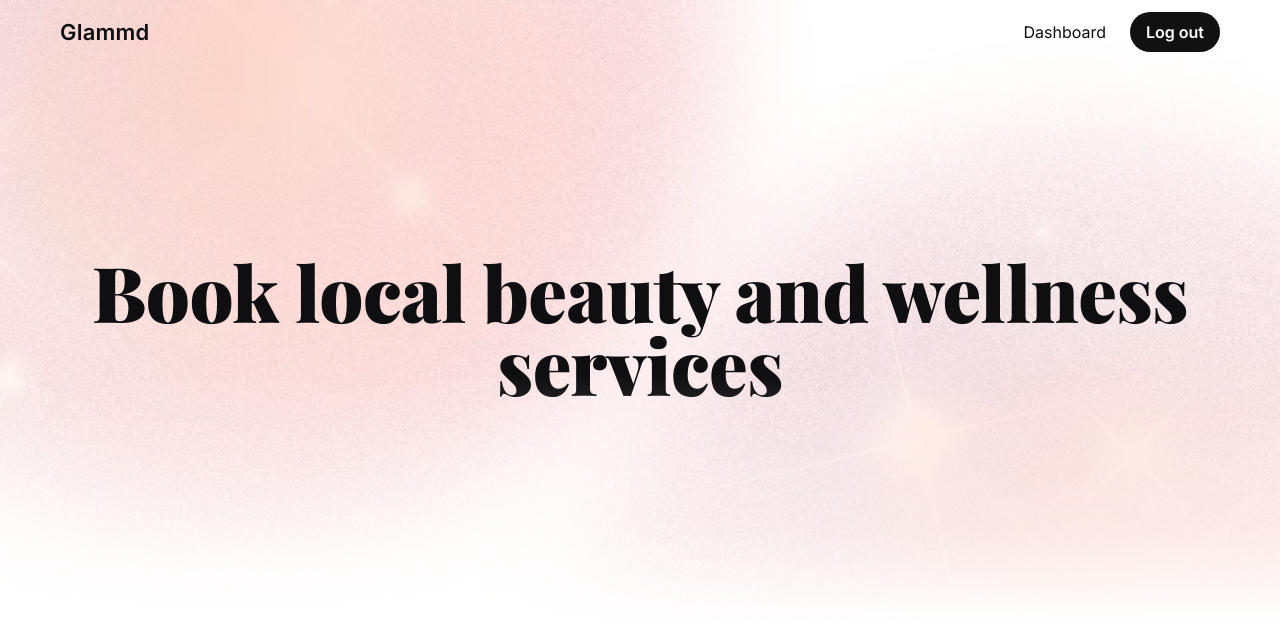
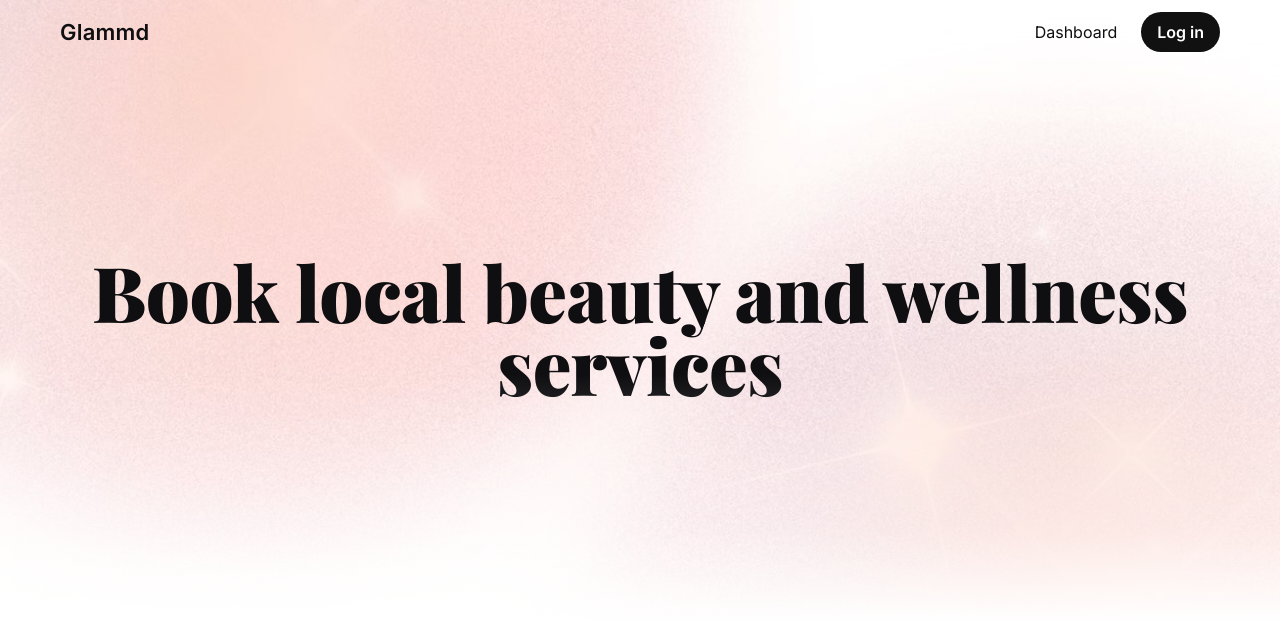
Before and after one commit to DanaZaid5/software-project, a PHP site: page /MarketPlace.php in a window 1280 px wide. Shown: the top 623 px of the page. Run offline with PHP 8.4, Linux system fonts and the light colour scheme; a user stored in the database is signed in; data comes from the database, SQL or seed files in the repository.

Commit message:
Update MarketPlace.php

```diff
--- a/intial/MarketPlace.php
+++ b/intial/MarketPlace.php
@@ -226,11 +226,11 @@ $result = mysqli_query($conn, $sql);
       <a href="clientdashboard.php" class="nav-link">Dashboard</a>
     <?php elseif (isset($_SESSION['user_role']) && $_SESSION['user_role'] === 'professional'): ?>
       <!-- Professional (if you want): -->
-      <a href="professionaldashboard.php" class="nav-link">Dashboard</a>
+      <a href="professionaldashboard.php" class="nav-link">sign up</a>
     <?php endif; ?>
 
     <!-- Common for any logged-in user -->
-    <a href="logout.php" class="cta">Log out</a>
+    <a href="logout.php" class="cta">Log in</a>
 
   <?php else: ?>
     <!-- Not logged in -->
```
